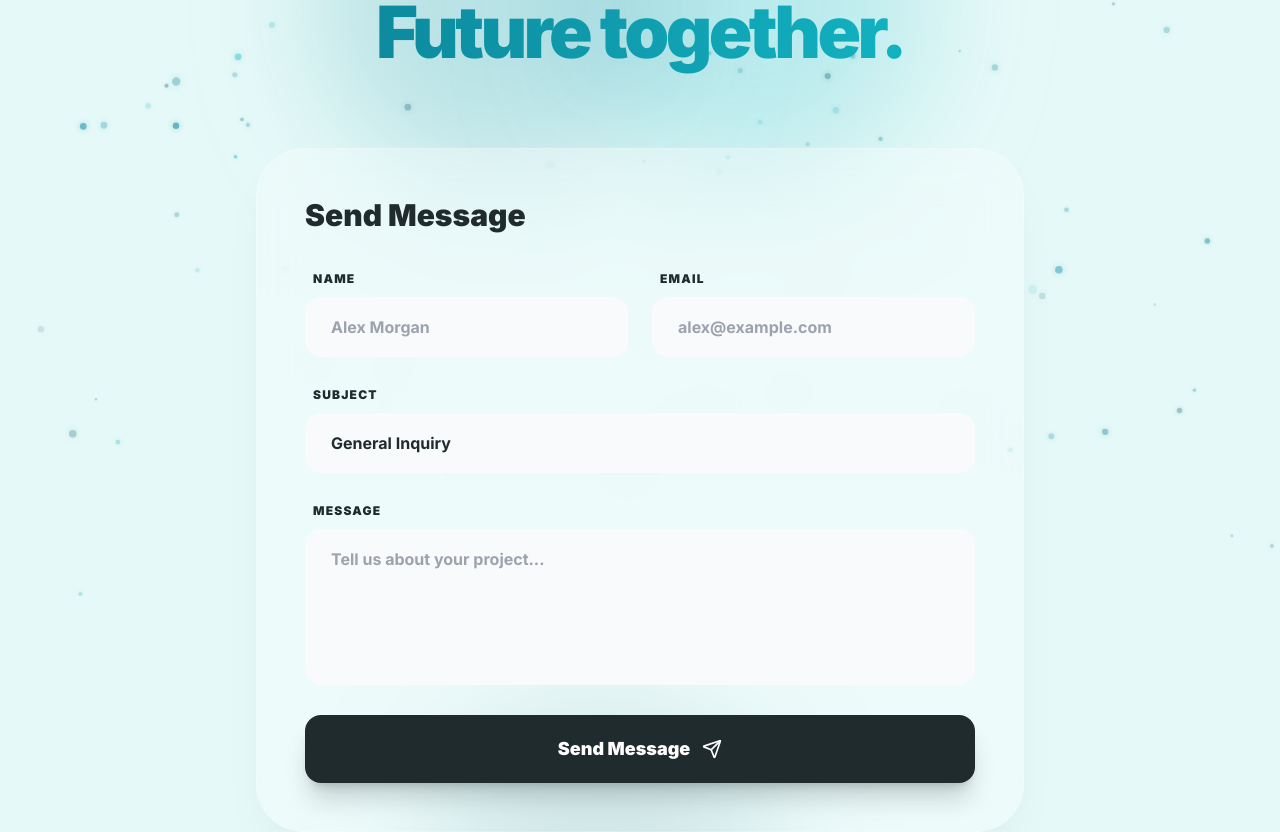
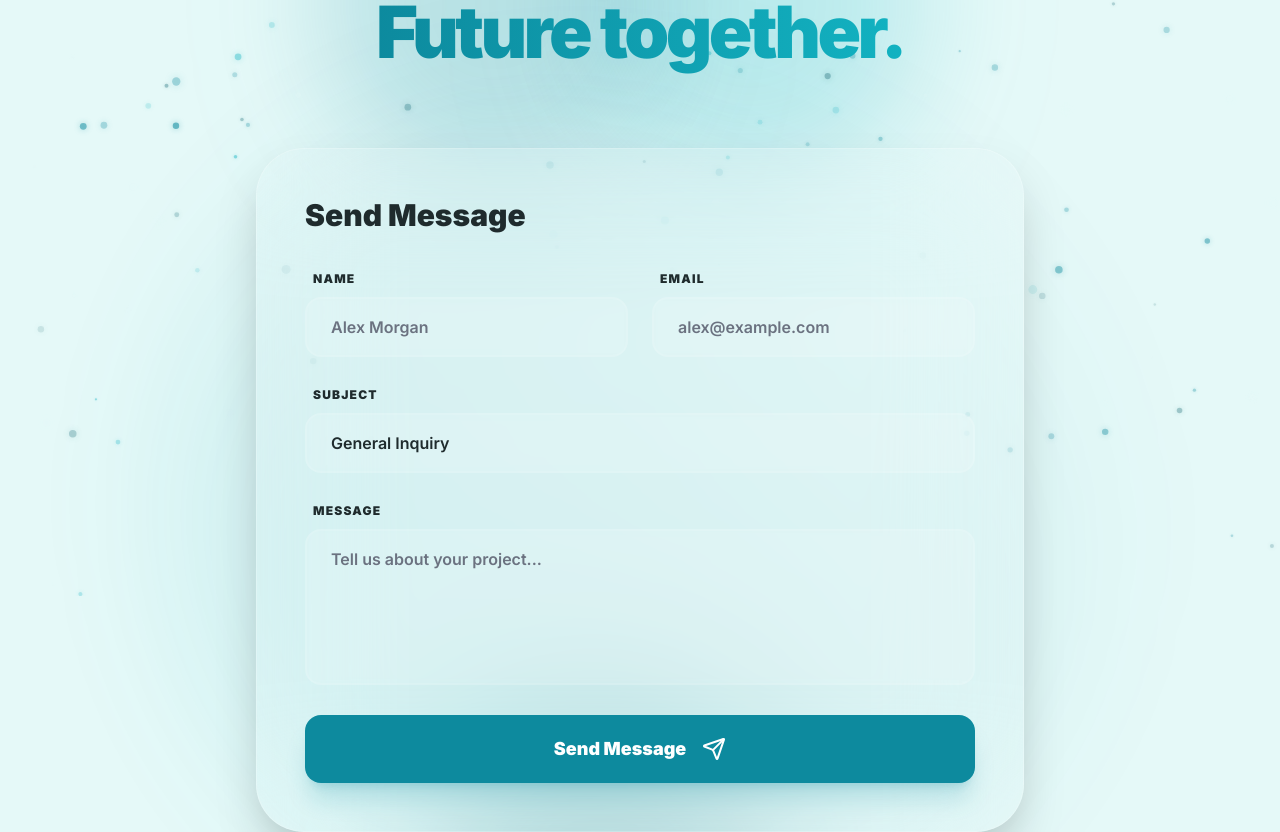
Before and after one commit to ADORIX000/adorix-webb, a Next.js app: page /contact in a window 1280 px wide. Shown: the part 204-1036 px from the top of the page. Built offline with nearby package versions, Linux system fonts and the light colour scheme; no server answers.

Commit message:
create the contact.controller and update the page.jfx

```diff
--- a/app/(site)/contact/page.jsx
+++ b/app/(site)/contact/page.jsx
@@ -1,34 +1,56 @@
 'use client';
 
-import React from 'react';
-import { motion } from 'framer-motion';
+import React, { useState } from 'react';
+import { motion, AnimatePresence } from 'framer-motion';
 import {
-    Mail, MessageSquare, Phone, MapPin,
-    Send, Globe, Github, Twitter, Linkedin,
-    ArrowRight, Sparkles
+    Send, Sparkles, CheckCircle2, AlertCircle
 } from 'lucide-react';
+import axios from 'axios';
 import TypingText from '@/components/home/TypingText';
 
-const ContactCard = ({ icon: Icon, title, detail, delay }) => (
-    <motion.div
-        initial={{ opacity: 0, y: 20 }}
-        whileInView={{ opacity: 1, y: 0 }}
-        viewport={{ once: true }}
-        transition={{ delay, duration: 0.5 }}
-        className="bg-white/70 backdrop-blur-xl p-8 rounded-[2.5rem] border border-gray-100 hover:border-adorix-primary/30 transition-all duration-500 group shadow-xl shadow-adorix-dark/5"
-    >
-        <div className="w-14 h-14 bg-adorix-primary/10 rounded-2xl flex items-center justify-center text-adorix-primary mb-6 group-hover:scale-110 group-hover:bg-adorix-primary group-hover:text-white transition-all duration-500">
-            <Icon className="w-6 h-6" />
-        </div>
-        <h3 className="text-xl font-black text-adorix-dark mb-2">{title}</h3>
-        <p className="text-gray-500 font-medium mb-4">{detail}</p>
-        <button className="text-sm font-black text-adorix-primary hover:text-adorix-dark transition-colors flex items-center gap-2 uppercase tracking-widest">
-            Connect <ArrowRight className="w-4 h-4" />
-        </button>
-    </motion.div>
-);
+const Contact = () => {
+    const [formData, setFormData] = useState({
+        name: '',
+        email: '',
+        subject: 'General Inquiry',
+        message: ''
+    });
+    const [status, setStatus] = useState('idle'); // idle, sending, success, error
 
-const Contact = () => {
+    const handleChange = (e) => {
+        setFormData({
+            ...formData,
+            [e.target.name]: e.target.value
+        });
+    };
+
+    const handleSubmit = async (e) => {
+        e.preventDefault();
+        setStatus('sending');
+
+        // Use environment variable for API URL or fallback to production domain
+        const API_BASE_URL = process.env.NEXT_PUBLIC_API_URL || "https://adorixit.com";
+        const isLocalhost = typeof window !== 'undefined' && window.location.hostname === 'localhost';
+        const backendUrl = isLocalhost ? "http://localhost:5000" : API_BASE_URL;
+
+        try {
+            await axios.post(`${backendUrl}/api/contact`, formData);
+
+            setStatus('success');
+            setFormData({
+                name: '',
+                email: '',
+                subject: 'General Inquiry',
+                message: ''
+            });
+            setTimeout(() => setStatus('idle'), 5000);
+        } catch (error) {
+            console.error("Email submission error:", error);
+            setStatus('error');
+            setTimeout(() => setStatus('idle'), 6000);
+        }
+    };
+
     return (
         <div className="pt-32 pb-24 px-6 min-h-screen bg-transparent relative overflow-hidden">
             <div className="max-w-7xl mx-auto relative z-10">
@@ -46,55 +68,106 @@ const Contact = () => {
                     </motion.h1>
                 </div>
 
-                <div className="max-w-3xl mx-auto">
-                    {/* Contact Form */}
+                <div className="max-w-3xl mx-auto relative group">
+                    {/* Decorative Ambient Blob */}
+                    <div className="absolute top-1/2 left-1/2 -translate-x-1/2 -translate-y-1/2 w-full h-full md:w-[120%] md:h-[120%] bg-gradient-to-tr from-adorix-accent/20 via-adorix-primary/10 to-transparent blur-[80px] rounded-full -z-10 opacity-70 group-hover:opacity-100 transition-opacity duration-700" />
+
                     <motion.div
                         initial={{ opacity: 0, y: 30 }}
                         whileInView={{ opacity: 1, y: 0 }}
                         viewport={{ once: true }}
-                        className="bg-white/30 backdrop-blur-xl rounded-[3rem] p-8 md:p-12 border border-white/20 shadow-2xl shadow-adorix-dark/5"
+                        className="bg-white/10 backdrop-blur-3xl rounded-[3rem] p-8 md:p-12 border border-white/20 shadow-2xl relative overflow-hidden"
                     >
                         <h2 className="text-3xl font-black text-adorix-dark mb-8">
                             Send Message
                         </h2>
-                        <form className="space-y-6">
+
+                        <form className="space-y-6" onSubmit={handleSubmit}>
+                            <AnimatePresence>
+                                {status === 'error' && (
+                                    <motion.div
+                                        initial={{ opacity: 0, y: -10 }}
+                                        animate={{ opacity: 1, y: 0 }}
+                                        exit={{ opacity: 0, y: -10 }}
+                                        className="mb-4 p-4 bg-red-50 border border-red-200 rounded-2xl flex items-start gap-3 text-red-700 font-medium shadow-sm"
+                                    >
+                                        <AlertCircle className="w-5 h-5 text-red-600 shrink-0 mt-0.5" />
+                                        <p>Failed to send email. Please check your connection or try again later.</p>
+                                    </motion.div>
+                                )}
+                            </AnimatePresence>
+
                             <div className="grid grid-cols-1 md:grid-cols-2 gap-6">
                                 <div className="space-y-2">
                                     <label className="text-xs font-black text-adorix-dark uppercase tracking-widest ml-2">Name</label>
                                     <input
                                         type="text"
+                                        name="name"
+                                        value={formData.name}
+                                        onChange={handleChange}
+                                        required
                                         placeholder="Alex Morgan"
-                                        className="w-full bg-gray-50 border-2 border-transparent rounded-2xl px-6 py-4 outline-none focus:border-adorix-primary focus:bg-white transition-all font-bold text-adorix-dark"
+                                        className="w-full bg-white/5 backdrop-blur-sm border-2 border-white/10 rounded-2xl px-6 py-4 outline-none focus:border-adorix-primary focus:bg-white/20 transition-all duration-300 font-semibold text-adorix-dark placeholder-gray-500"
                                     />
                                 </div>
                                 <div className="space-y-2">
                                     <label className="text-xs font-black text-adorix-dark uppercase tracking-widest ml-2">Email</label>
                                     <input
                                         type="email"
+                                        name="email"
+                                        value={formData.email}
+                                        onChange={handleChange}
+                                        required
                                         placeholder="alex@example.com"
-                                        className="w-full bg-gray-50 border-2 border-transparent rounded-2xl px-6 py-4 outline-none focus:border-adorix-primary focus:bg-white transition-all font-bold text-adorix-dark"
+                                        className="w-full bg-white/5 backdrop-blur-sm border-2 border-white/10 rounded-2xl px-6 py-4 outline-none focus:border-adorix-primary focus:bg-white/20 transition-all duration-300 font-semibold text-adorix-dark placeholder-gray-500"
                                     />
                                 </div>
                             </div>
+
                             <div className="space-y-2">
                                 <label className="text-xs font-black text-adorix-dark uppercase tracking-widest ml-2">Subject</label>
-                                <select className="w-full bg-gray-50 border-2 border-transparent rounded-2xl px-6 py-4 outline-none focus:border-adorix-primary focus:bg-white transition-all font-bold text-adorix-dark appearance-none">
-                                    <option>General Inquiry</option>
-                                    <option>Technical Support</option>
-                                    <option>Partnership Proposal</option>
-                                    <option>Press & Media</option>
+                                <select
+                                    name="subject"
+                                    value={formData.subject}
+                                    onChange={handleChange}
+                                    className="w-full bg-white/5 backdrop-blur-sm border-2 border-white/10 rounded-2xl px-6 py-4 outline-none focus:border-adorix-primary focus:bg-white/20 transition-all duration-300 font-semibold text-adorix-dark appearance-none cursor-pointer"
+                                >
+                                    <option value="General Inquiry">General Inquiry</option>
+                                    <option value="Technical Support">Technical Support</option>
+                                    <option value="Partnership Proposal">Partnership Proposal</option>
+                                    <option value="Press & Media">Press & Media</option>
                                 </select>
                             </div>
+
                             <div className="space-y-2">
                                 <label className="text-xs font-black text-adorix-dark uppercase tracking-widest ml-2">Message</label>
                                 <textarea
-                                    rows={5}
+                                    name="message"
+                                    value={formData.message}
+                                    onChange={handleChange}
+                                    required
+                                    rows="5"
                                     placeholder="Tell us about your project..."
-                                    className="w-full bg-gray-50 border-2 border-transparent rounded-2xl px-6 py-4 outline-none focus:border-adorix-primary focus:bg-white transition-all font-bold text-adorix-dark resize-none"
+                                    className="w-full bg-white/5 backdrop-blur-sm border-2 border-white/10 rounded-2xl px-6 py-4 outline-none focus:border-adorix-primary focus:bg-white/20 transition-all duration-300 font-semibold text-adorix-dark resize-none placeholder-gray-500"
                                 />
                             </div>
-                            <button className="w-full py-5 bg-adorix-dark text-white rounded-2xl font-black text-lg shadow-xl shadow-adorix-dark/20 hover:bg-adorix-primary transition-all flex items-center justify-center gap-3 group active:scale-[0.98]">
-                                Send Message <Send className="w-5 h-5 group-hover:translate-x-1 group-hover:-translate-y-1 transition-transform" />
+
+                            <button
+                                type="submit"
+                                disabled={status === 'sending' || status === 'success'}
+                                className={`w-full py-5 rounded-2xl font-black text-lg transition-all duration-500 flex items-center justify-center gap-3 group active:scale-[0.98] disabled:opacity-90 disabled:cursor-not-allowed ${
+                                    status === 'success'
+                                        ? 'bg-green-500 text-white shadow-lg shadow-green-500/30'
+                                        : 'bg-adorix-primary hover:bg-adorix-secondary text-white shadow-xl shadow-adorix-primary/20'
+                                }`}
+                            >
+                                {status === 'sending' ? (
+                                    <>Sending <Sparkles className="w-5 h-5 animate-pulse ml-2" /></>
+                                ) : status === 'success' ? (
+                                    <><CheckCircle2 className="w-6 h-6" /> Message Received!</>
+                                ) : (
+                                    <>Send Message <Send className="w-6 h-6 ml-1 group-hover:translate-x-1.5 group-hover:-translate-y-1.5 transition-transform duration-300" /></>
+                                )}
                             </button>
                         </form>
                     </motion.div>
```
Also changed, not shown: middleware.js (renamed from proxy.js), 1 other file (tests, documents, lock files or other folders).
